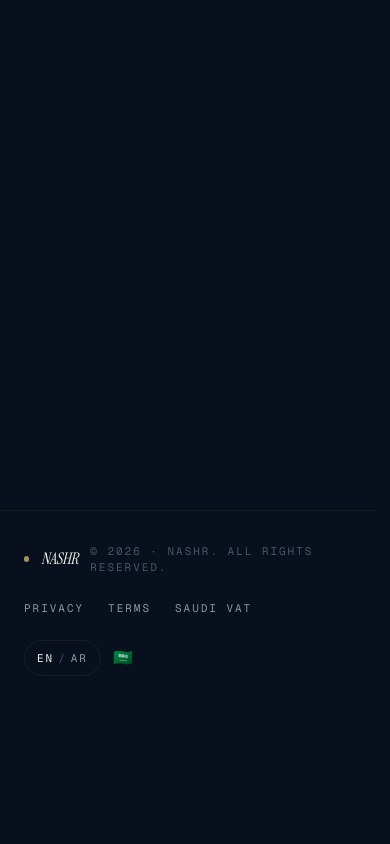
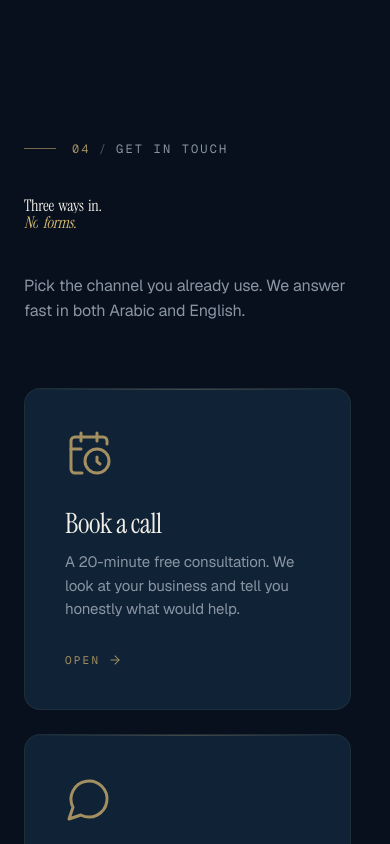
Before and after one commit to mismail6963/nashr-main-website, a Next.js app: page /en in a window 390 px wide. Shown: the part 7800-8644 px from the top of the page. Before the commit the page ends 8508 px from the top, so only its background shows below. Built offline with nearby package versions, Linux system fonts and the light colour scheme.

Commit message:
Build §04 Talk to us: 3 magnetic CTA tiles wired to Cal.com, WhatsApp, mailto

```diff
--- a/app/[locale]/page.tsx
+++ b/app/[locale]/page.tsx
@@ -6,6 +6,7 @@ import { Hero } from "@/components/sections/Hero";
 import { SectionWhat } from "@/components/sections/SectionWhat";
 import { SectionHow } from "@/components/sections/SectionHow";
 import { SectionHelp } from "@/components/sections/SectionHelp";
+import { SectionCTA } from "@/components/sections/SectionCTA";
 
 export default async function HomePage({
   params,
@@ -24,7 +25,7 @@ export default async function HomePage({
         <SectionWhat />
         <SectionHow />
         <SectionHelp />
-        <section id="contact" style={{ minHeight: "40vh" }} />
+        <SectionCTA />
       </main>
       <Footer />
     </>
--- /dev/null
+++ b/components/sections/SectionCTA.tsx
@@ -0,0 +1,145 @@
+"use client";
+
+import { useLocale, useTranslations } from "next-intl";
+import {
+  CalendarClock,
+  MessageCircle,
+  Mail,
+  ArrowRight,
+  type LucideIcon,
+} from "lucide-react";
+import { SectionLabel } from "@/components/ui/SectionLabel";
+import { ScrollReveal } from "@/components/ui/ScrollReveal";
+import { TextReveal } from "@/components/ui/TextReveal";
+import { MagneticTile } from "@/components/ui/MagneticTile";
+import { getContactLinks } from "@/lib/contact";
+
+type Tile = {
+  channel: string;
+  body: string;
+  cta: string;
+};
+
+const ICONS: LucideIcon[] = [CalendarClock, MessageCircle, Mail];
+
+export function SectionCTA() {
+  const t = useTranslations("contact");
+  const locale = useLocale();
+  const links = getContactLinks(locale);
+  const tiles = (t.raw("tiles") as Tile[]) ?? [];
+
+  const hrefs = [links.calcom, links.whatsapp, links.email];
+  const external = [true, true, false];
+
+  // Headline: oversized 2 lines, italic-gold "No forms." as the accent.
+  const headlineLines = (t.raw("headlineLines") as string[]) ?? [];
+  const accentLineIndex = (t.raw("accentLineIndex") as number) ?? 1;
+
+  return (
+    <section
+      id="contact"
+      className="relative px-6 md:px-10"
+      style={{ paddingBlock: "clamp(96px, 12vw, 192px)" }}
+    >
+      <div className="mx-auto max-w-[1280px]">
+        <ScrollReveal>
+          <SectionLabel number="04" label={t("label")} />
+        </ScrollReveal>
+
+        {/* Oversized headline with italic-gold accent line */}
+        <div className="mt-10 max-w-[20ch] md:mt-14">
+          {headlineLines.map((line, i) => (
+            <TextReveal
+              key={i}
+              as="h2"
+              text={line}
+              delay={i * 0.12}
+              className="block text-[var(--fg)]"
+              style={{
+                fontFamily: "var(--font-display), serif",
+                fontSize: "var(--text-display)",
+                lineHeight: 0.95,
+                letterSpacing: "-0.02em",
+                fontStyle: i === accentLineIndex ? "italic" : "normal",
+                color:
+                  i === accentLineIndex
+                    ? "var(--gold-bright)"
+                    : "var(--fg)",
+              }}
+            />
+          ))}
+        </div>
+
+        <ScrollReveal delay={0.15}>
+          <p
+            className="mt-10 max-w-[60ch] text-[var(--fg-muted)]"
+            style={{ fontSize: "var(--text-body-lg)", lineHeight: 1.6 }}
+          >
+            {t("sub")}
+          </p>
+        </ScrollReveal>
+
+        {/* 3 magnetic tiles */}
+        <div className="mt-16 grid grid-cols-1 gap-6 md:mt-20 md:grid-cols-3">
+          {tiles.map((tile, i) => {
+            const Icon = ICONS[i] ?? Mail;
+            return (
+              <ScrollReveal key={i} delay={0.1 + i * 0.08}>
+                <MagneticTile
+                  href={hrefs[i]}
+                  external={external[i]}
+                  ariaLabel={tile.channel}
+                  className="flex h-full min-h-[280px] flex-col"
+                >
+                  <Icon
+                    size={48}
+                    strokeWidth={1.5}
+                    style={{ color: "var(--gold)" }}
+                    aria-hidden
+                  />
+                  <h3
+                    className="mt-8 text-[var(--fg)]"
+                    style={{
+                      fontFamily: "var(--font-display), serif",
+                      fontSize: "clamp(28px, 3vw, 36px)",
+                      lineHeight: 1.05,
+                      letterSpacing: "-0.02em",
+                    }}
+                  >
+                    {tile.channel}
+                  </h3>
+                  <p
+                    className="mt-3 text-[var(--fg-muted)]"
+                    style={{ fontSize: "15px", lineHeight: 1.55 }}
+                  >
+                    {tile.body}
+                  </p>
+                  <div
+                    className="force-ltr mt-auto flex items-center gap-2 pt-8 font-mono text-[11px] uppercase tracking-[0.2em] text-[var(--gold)]"
+                    style={{ fontFamily: "var(--font-mono), monospace" }}
+                  >
+                    <span>{tile.cta}</span>
+                    <ArrowRight
+                      size={14}
+                      strokeWidth={1.75}
+                      className="transition-transform duration-300 group-hover:translate-x-1"
+                    />
+                  </div>
+                </MagneticTile>
+              </ScrollReveal>
+            );
+          })}
+        </div>
+
+        <ScrollReveal delay={0.25}>
+          <p
+            className="force-ltr mt-14 text-center font-mono text-[11px] uppercase tracking-[0.24em] text-[var(--fg-faint)]"
+            style={{ fontFamily: "var(--font-mono), monospace" }}
+          >
+            {t("meta")}
+          </p>
+        </ScrollReveal>
+      </div>
+    </section>
+  );
+}
--- /dev/null
+++ b/components/ui/MagneticTile.tsx
@@ -0,0 +1,105 @@
+"use client";
+
+import { useRef, type ReactNode } from "react";
+import {
+  motion,
+  useMotionValue,
+  useSpring,
+  useReducedMotion,
+} from "motion/react";
+import { cn } from "@/lib/utils";
+
+type Props = {
+  href: string;
+  external?: boolean;
+  children: ReactNode;
+  className?: string;
+  ariaLabel: string;
+};
+
+/**
+ * Whole-card-clickable magnetic tile. Tracks cursor for a 6px pull,
+ * intensifies a radial glow, and exposes a tracked CSS var pair
+ * --mx/--my for the child glow gradient.
+ */
+export function MagneticTile({
+  href,
+  external,
+  children,
+  className,
+  ariaLabel,
+}: Props) {
+  const reduce = useReducedMotion();
+  const ref = useRef<HTMLAnchorElement>(null);
+  const x = useMotionValue(0);
+  const y = useMotionValue(0);
+  const sx = useSpring(x, { stiffness: 180, damping: 16, mass: 0.6 });
+  const sy = useSpring(y, { stiffness: 180, damping: 16, mass: 0.6 });
+
+  const handleMove = (e: React.MouseEvent<HTMLAnchorElement>) => {
+    if (!ref.current) return;
+    const rect = ref.current.getBoundingClientRect();
+    const mx = ((e.clientX - rect.left) / rect.width) * 100;
+    const my = ((e.clientY - rect.top) / rect.height) * 100;
+    ref.current.style.setProperty("--mx", `${mx}%`);
+    ref.current.style.setProperty("--my", `${my}%`);
+
+    if (reduce) return;
+    const cx = rect.left + rect.width / 2;
+    const cy = rect.top + rect.height / 2;
+    x.set((e.clientX - cx) * 0.08);
+    y.set((e.clientY - cy) * 0.08);
+  };
+
+  const handleLeave = () => {
+    x.set(0);
+    y.set(0);
+  };
+
+  const ext = external
+    ? { target: "_blank", rel: "noopener noreferrer" }
+    : {};
+
+  return (
+    <motion.a
+      ref={ref}
+      href={href}
+      aria-label={ariaLabel}
+      onMouseMove={handleMove}
+      onMouseLeave={handleLeave}
+      style={{
+        x: sx,
+        y: sy,
+        // Glow trackers (consumed inside)
+        ["--mx" as string]: "50%",
+        ["--my" as string]: "50%",
+      }}
+      {...ext}
+      className={cn(
+        "group relative block overflow-hidden rounded-2xl border bg-[var(--bg-card)] p-10 transition-colors duration-300 focus-visible:outline-none",
+        "border-[var(--surface-line)] hover:border-[var(--gold)]/50",
+        className,
+      )}
+    >
+      {/* Strong cursor glow — more intense than GlowCard */}
+      <div
+        aria-hidden
+        className="pointer-events-none absolute inset-0 opacity-0 transition-opacity duration-500 group-hover:opacity-100"
+        style={{
+          background:
+            "radial-gradient(520px circle at var(--mx) var(--my), rgba(164, 143, 96, 0.28), transparent 60%)",
+        }}
+      />
+      {/* Top hairline */}
+      <div
+        aria-hidden
+        className="pointer-events-none absolute inset-x-0 top-0 h-px opacity-70"
+        style={{
+          background:
+            "linear-gradient(90deg, transparent, rgba(164,143,96,0.5), transparent)",
+        }}
+      />
+      <div className="relative">{children}</div>
+    </motion.a>
+  );
+}
--- a/messages/ar.json
+++ b/messages/ar.json
@@ -81,6 +81,18 @@
     ],
     "disclaimer": "الأسعار مخصصة لكل مشروع — عادة من ٣٬٠٠٠ إلى ٤٠٬٠٠٠+ ريال سعودي حسب النطاق"
   },
+  "contact": {
+    "label": "تواصل معنا",
+    "headlineLines": ["ثلاث طرق للتواصل.", "بدون استمارات."],
+    "accentLineIndex": 1,
+    "sub": "اختر القناة اللي تستخدمها أصلاً. نرد بسرعة بالعربي والإنجليزي.",
+    "tiles": [
+      { "channel": "احجز مكالمة", "body": "استشارة مجانية ٢٠ دقيقة. نشوف شغلك ونقولك بصراحة وش الأنسب لك.", "cta": "افتح" },
+      { "channel": "راسلنا واتساب", "body": "أسرع طريقة. أرسل لنا رسالة، عادة نرد خلال ساعة في أوقات العمل.", "cta": "افتح" },
+      { "channel": "إيميل", "body": "لو تفضّل الكتابة. نرد خلال يوم عمل واحد، دائماً.", "cta": "افتح" }
+    ],
+    "meta": "الرياض، السعودية · NASHR.SA · @NASHR.STUDIO"
+  },
   "footer": {
     "rights": "نَشْر. جميع الحقوق محفوظة.",
     "privacy": "الخصوصية",
--- a/messages/en.json
+++ b/messages/en.json
@@ -82,6 +82,18 @@
     ],
     "disclaimer": "PRICES ARE CUSTOM PER PROJECT — TYPICALLY SAR 3,000 TO SAR 40,000+ DEPENDING ON SCOPE"
   },
+  "contact": {
+    "label": "GET IN TOUCH",
+    "headlineLines": ["Three ways in.", "No forms."],
+    "accentLineIndex": 1,
+    "sub": "Pick the channel you already use. We answer fast in both Arabic and English.",
+    "tiles": [
+      { "channel": "Book a call", "body": "A 20-minute free consultation. We look at your business and tell you honestly what would help.", "cta": "Open" },
+      { "channel": "WhatsApp us", "body": "The fastest way. Send us a message, we usually reply within an hour during business hours.", "cta": "Open" },
+      { "channel": "Email", "body": "If you'd rather write. We reply within one business day, always.", "cta": "Open" }
+    ],
+    "meta": "RIYADH, KSA · NASHR.SA · @NASHR.STUDIO"
+  },
   "footer": {
     "rights": "NASHR. All rights reserved.",
     "privacy": "Privacy",
```
